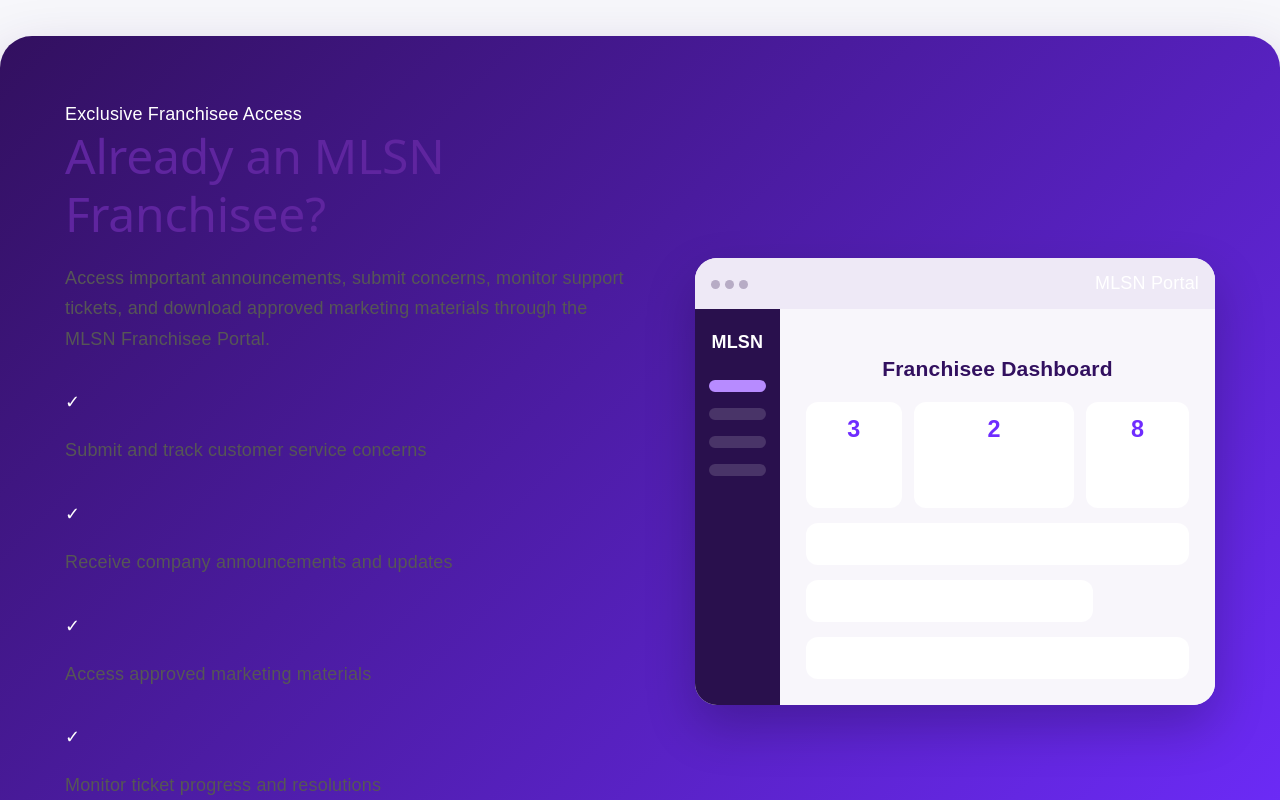
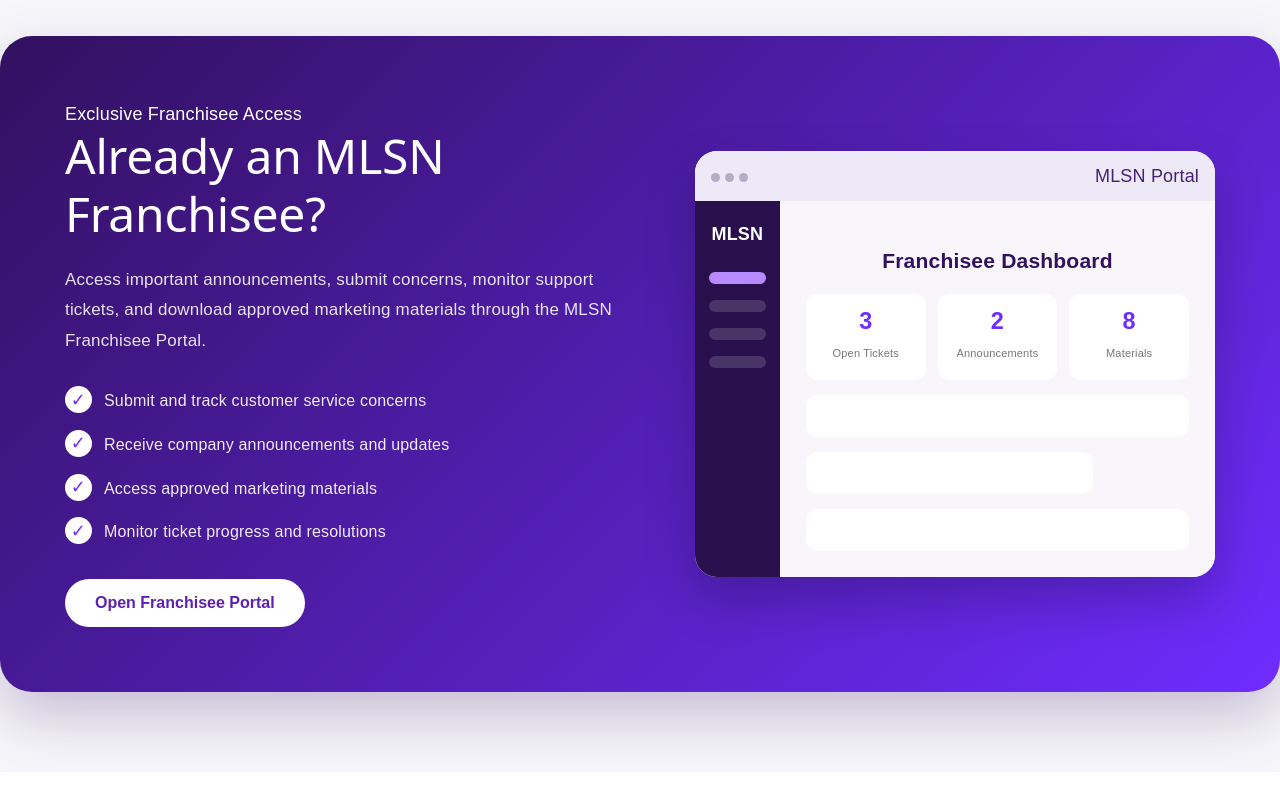
Before and after one commit to jaypartoriza99-art/mlsn-franchise-portal, a React (Vite) app in the folder client/: page / in a window 1280 px wide. Shown: the part 9220-10020 px from the top of the page. Built offline with nearby package versions, Linux system fonts and the light colour scheme.

Commit message:
Fix portal preview styling

```diff
--- a/client/src/styles/homepage.css
+++ b/client/src/styles/homepage.css
@@ -1772,3 +1772,83 @@
     text-align: center;
   }
 }
+/* FIX PORTAL TEXT VISIBILITY */
+
+.upgraded-portal-section .portal-content h2 {
+  color: #ffffff !important;
+}
+
+.upgraded-portal-section .portal-description {
+  max-width: 650px;
+  margin: 22px 0 30px !important;
+  color: rgba(255, 255, 255, 0.88) !important;
+  font-size: 17px;
+  line-height: 1.8;
+}
+
+.upgraded-portal-section .portal-features {
+  display: flex;
+  flex-direction: column;
+  gap: 16px;
+  margin-bottom: 34px;
+}
+
+.upgraded-portal-section .portal-feature {
+  display: flex;
+  align-items: flex-start;
+  gap: 12px;
+}
+
+.upgraded-portal-section .portal-feature span {
+  width: 27px;
+  height: 27px;
+  flex-shrink: 0;
+
+  display: flex;
+  align-items: center;
+  justify-content: center;
+
+  border-radius: 50%;
+  background: #ffffff;
+  color: #6f2cff;
+
+  font-weight: 800;
+}
+
+.upgraded-portal-section .portal-feature p {
+  max-width: none;
+  margin: 2px 0 0 !important;
+  color: rgba(255, 255, 255, 0.92) !important;
+  font-size: 16px;
+  line-height: 1.6;
+}
+
+.upgraded-portal-section .portal-label {
+  color: #ffffff;
+}
+
+.upgraded-portal-section .portal-login-button {
+  display: inline-block;
+  padding: 15px 30px;
+
+  border: none;
+  border-radius: 999px;
+
+  background: #ffffff;
+  color: #5e20b0;
+
+  font-size: 16px;
+  font-weight: 800;
+  cursor: pointer;
+}
+
+.upgraded-portal-section .portal-preview-header {
+  color: #452076;
+}
+
+.upgraded-portal-section .preview-stats span {
+  display: block;
+  color: #777777;
+  font-size: 11px;
+  margin-top: 5px;
+}
```
